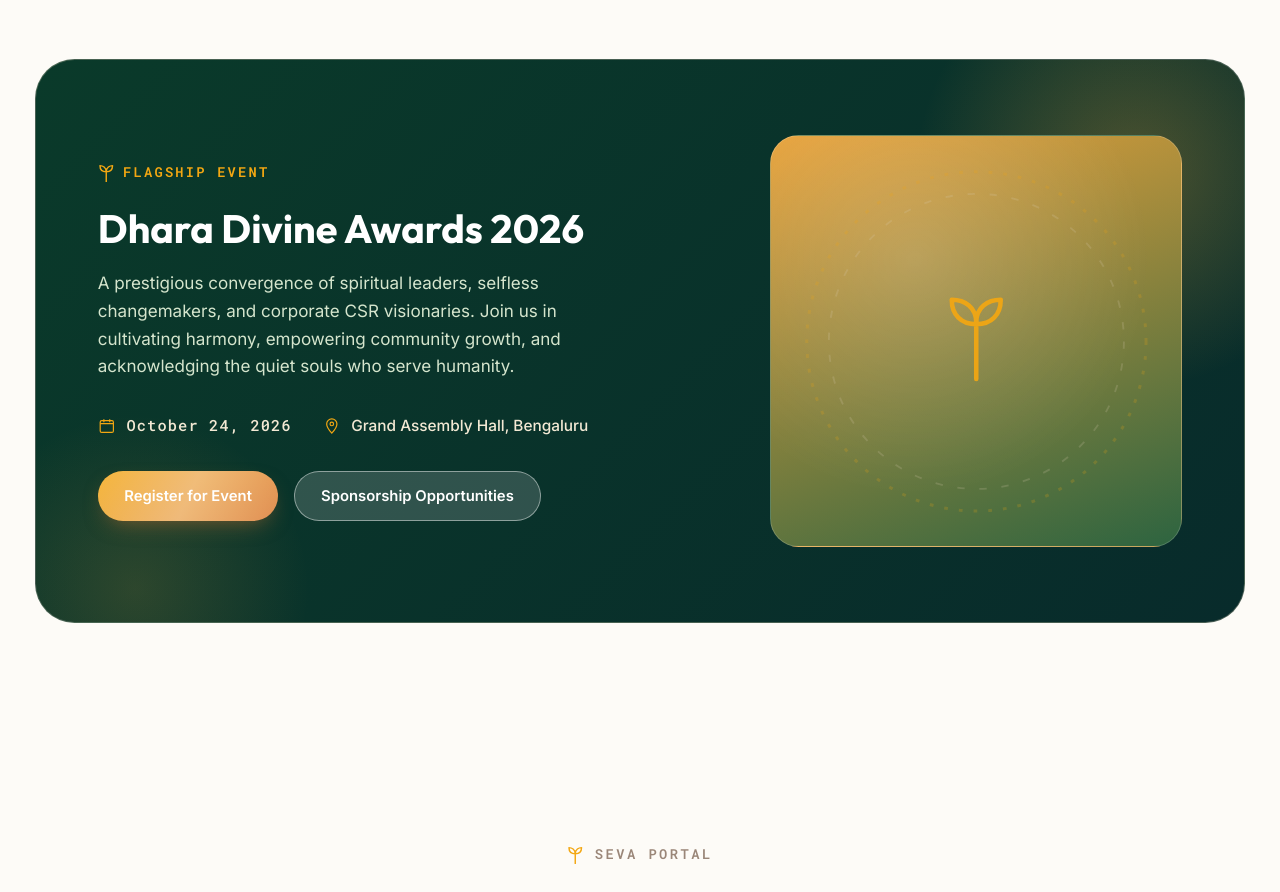
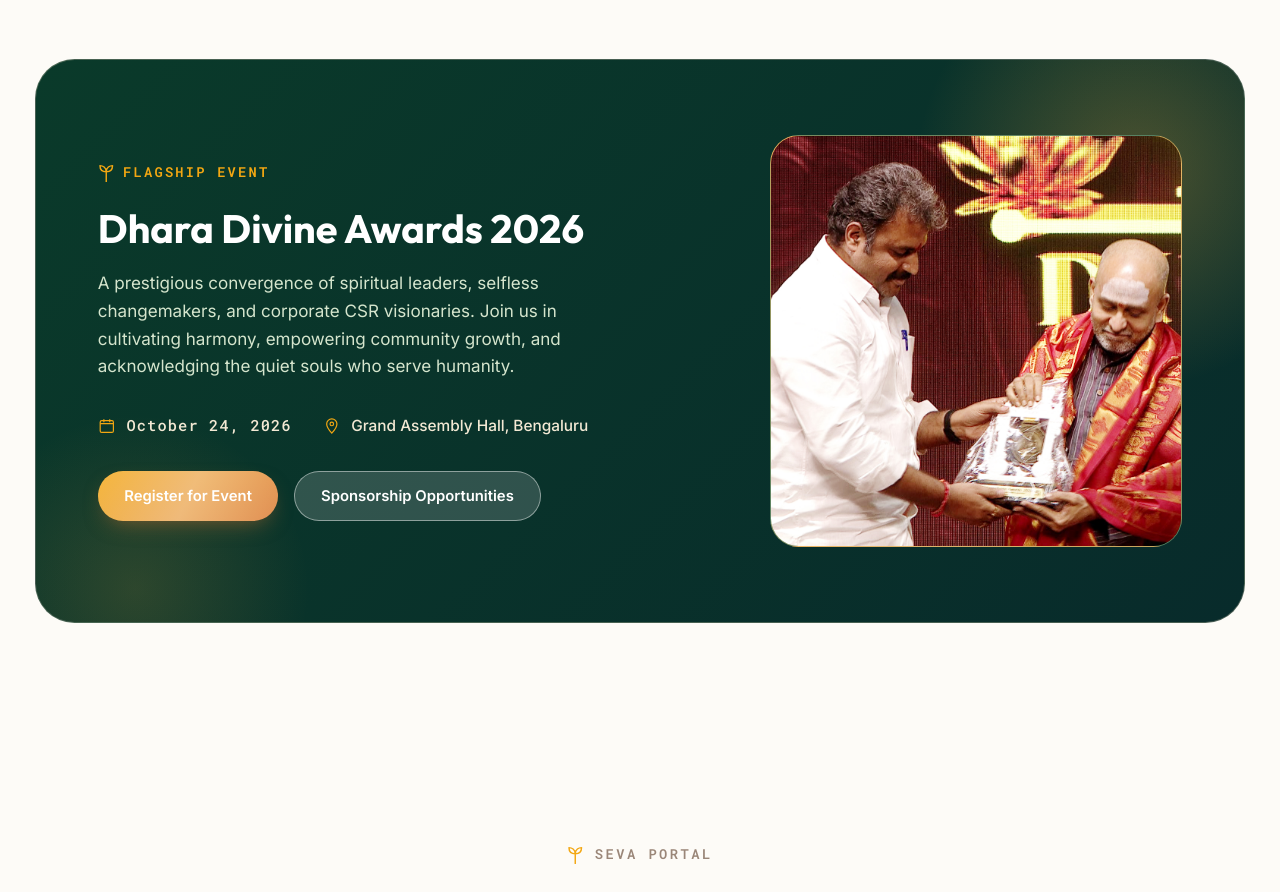
Before and after one commit to sounderrajan-07/Dhara-Foundations, a React (Vite) app: page / in a window 1280 px wide. Shown: the part 4080-4972 px from the top of the page. Built offline with nearby package versions, Linux system fonts and the light colour scheme; a web font is replaced by a local one.

Commit message:
feat: Replace SVG design card with Divine Awards 2026 image

```diff
--- a/src/App.jsx
+++ b/src/App.jsx
@@ -389,14 +389,17 @@ export default function App() {
           <button onClick={() => setActiveTab('sponsorship')} className="btn btn-light">Sponsorship Opportunities</button>
         </div>
       </div>
-      <div className="awards-visual" style={{ position: 'relative', display: 'flex', alignItems: 'center', justifyContent: 'center', height: '100%', minHeight: '200px' }}>
-        <svg className="rotating-mandala" viewBox="0 0 100 100" fill="none" style={{ position: 'absolute', width: '90%', height: '90%', opacity: 0.2 }}>
-          <circle cx="50" cy="50" r="46" stroke="var(--color-saffron-glow)" strokeWidth="0.8" strokeDasharray="1 3"/>
-          <circle cx="50" cy="50" r="40" stroke="var(--color-card-border)" strokeWidth="0.5" strokeDasharray="2 4"/>
-        </svg>
-        <svg viewBox="0 0 100 100" fill="none" style={{ width: '46%', height: '46%', position: 'relative', zIndex: 2 }}>
-          <path d="M50 70V40M50 40c0-8-6-12-13-12 0 8 5 13 13 13zM50 40c0-8 6-12 13-12 0 8-5 13-13 13z" stroke="var(--color-saffron-glow)" strokeWidth="2.4" strokeLinecap="round" strokeLinejoin="round" fill="none"/>
-        </svg>
+      <div className="awards-visual" style={{ position: 'relative', overflow: 'hidden', height: '100%', minHeight: '320px', borderRadius: '26px' }}>
+        <img
+          src="/images/Divine Awards 2026.jpg"
+          alt="Dhara Divine Awards 2026"
+          className="w-full h-full object-cover"
+          style={{ position: 'absolute', inset: 0 }}
+          onError={(e) => {
+            e.target.onerror = null;
+            e.target.src = "https://images.unsplash.com/photo-1531058020387-3be344559be6?auto=format&fit=crop&w=800&q=80";
+          }}
+        />
       </div>
     </div>
   </div>
```
Also changed, not shown: public/images/Divine Awards 2026.jpg (added).
